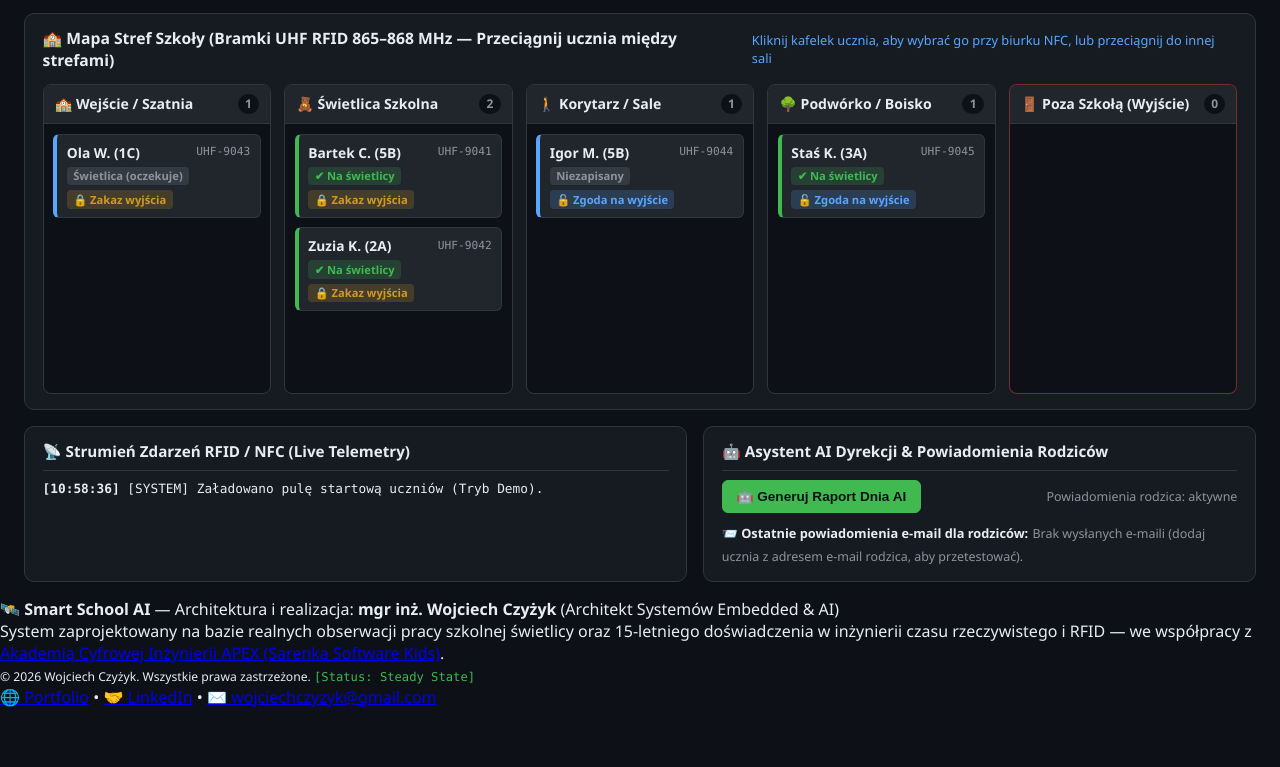
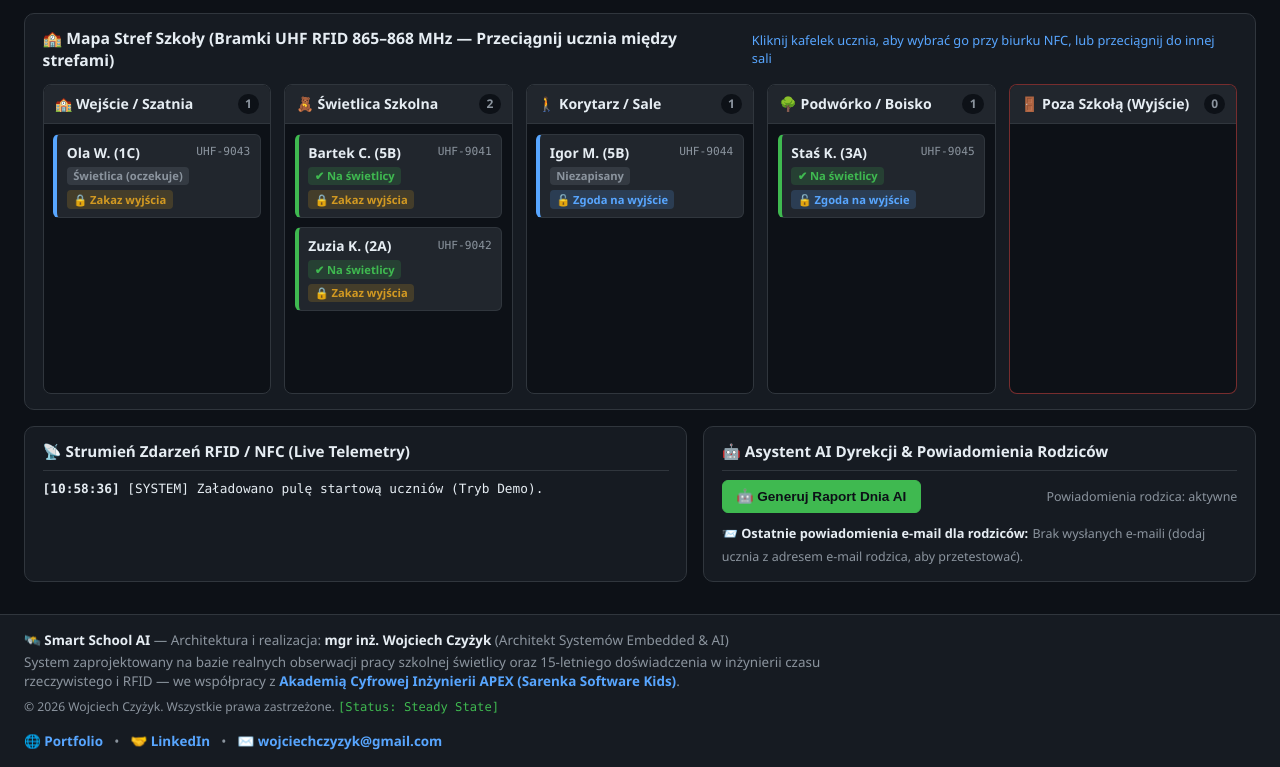
Before and after one commit to WojciechCzyzyk/smart-school-ai, a plain HTML site: page index.html in a window 1280 px wide. Shown: the part 397-1164 px from the top of the page. Before the commit the page ends 1105 px from the top, so only its background shows below. Drawn offline with Linux system fonts and the light colour scheme.

Commit message:
Add cockpit footer styles to layout.css

```diff
--- a/css/layout.css
+++ b/css/layout.css
@@ -220,3 +220,48 @@ body {
     font-family: 'Consolas', monospace;
     font-size: 0.8rem;
 }
+
+/* STOPKA KOKPITU */
+.cockpit-footer {
+    background-color: var(--bg-panel);
+    border-top: 1px solid var(--border-color);
+    padding: 1rem 1.5rem;
+    margin-top: 1rem;
+    display: flex;
+    justify-content: space-between;
+    align-items: center;
+    flex-wrap: wrap;
+    gap: 1rem;
+    font-size: 0.84rem;
+    color: var(--text-muted);
+}
+
+.footer-left {
+    display: flex;
+    flex-direction: column;
+    gap: 0.25rem;
+    max-width: 72%;
+}
+
+.footer-left strong {
+    color: var(--text-main);
+}
+
+.footer-right {
+    display: flex;
+    align-items: center;
+    gap: 0.7rem;
+    flex-wrap: wrap;
+}
+
+.cockpit-footer a,
+.cockpit-footer a:visited {
+    color: var(--accent-blue);
+    text-decoration: none;
+    font-weight: 600;
+}
+
+.cockpit-footer a:hover {
+    color: var(--accent-green);
+    text-decoration: underline;
+}
```
